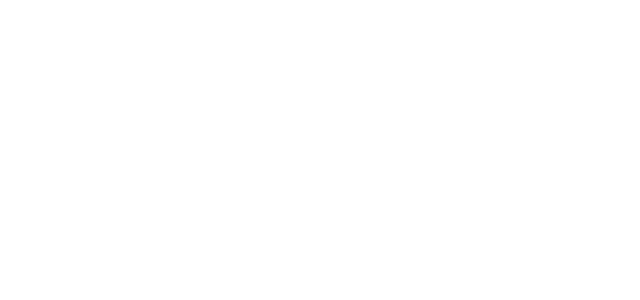
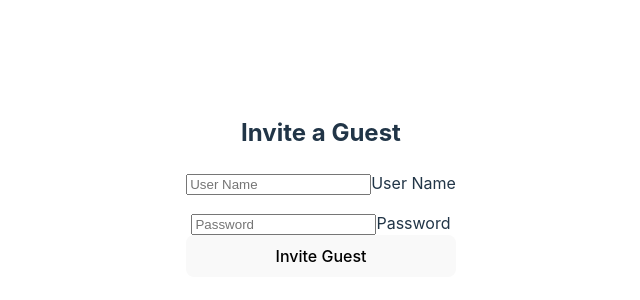
Before and after one commit to MichaelSault/HabitTracker, a React (Vite) app in the folder HabitTracker/: page /Login in a window 1280 px wide. Before the commit this address had no page. Shown: the part 206-506 px from the top of the page, without its empty margins (319-959 px from the left). Built offline with nearby package versions, Linux system fonts and the light colour scheme.

Commit message:
started building the user login page

```diff
--- a/HabitTracker/package.json
+++ b/HabitTracker/package.json
@@ -10,6 +10,7 @@
     "preview": "vite preview"
   },
   "dependencies": {
+    "@mui/material": "^5.14.14",
     "axios": "^1.5.1",
     "bootstrap": "^5.3.2",
     "cors": "^2.8.5",
@@ -19,6 +20,7 @@
     "mongoose": "^7.6.3",
     "nodemon": "^3.0.1",
     "react": "^18.2.0",
+    "react-bootstrap": "^2.9.1",
     "react-dom": "^18.2.0",
     "react-router-dom": "^6.17.0",
     "universal-cookie": "^6.1.1"
--- /dev/null
+++ b/HabitTracker/src/components/login.component.jsx
@@ -0,0 +1,89 @@
+import {Button, Form} from 'react-bootstrap';
+import {useState, useEffect} from 'react';
+
+import FloatingLabel from "react-bootstrap/FloatingLabel";
+
+import '../App.css';
+
+function Login() {
+    const [credentials, setCredentials] = useState({
+        username: "",
+        password: ""
+    });
+
+    const handleChange = (event) => {
+        const {name, value} = event.target;
+
+        setCredentials(prev => {
+            return {
+                ...prev,
+                [name]: value,
+            }
+        });
+    }
+
+    useEffect(() => {
+        console.log(credentials);
+    }, [credentials]);
+
+    const handleClick = async (event) => {
+        event.preventDefault();
+        console.log(credentials);
+
+        const loginData = await fetch('http://localhost:5000/login', {
+            method: 'POST',
+            headers: {
+                'Content-Type': 'application/json',
+                'Accept': 'application/json'
+            },
+            body: JSON.stringify({
+                ...credentials
+            })
+        })
+        .then(res => res.json());
+        console.log(loginData);
+    }
+
+    return (
+        <div id='bodyTest' style={{width:"100%", margin:"auto auto", textAlign:"center"}}>
+            <h2>Invite a Guest</h2>
+            <Form>
+                <Form.Group>
+                    <FloatingLabel
+                        controlId="userName"
+                        name="userName"
+                        label="User Name"
+                        className="mb-3"
+                    >
+                    <Form.Control
+                        name='userName'
+                        value={credentials.username}
+                        placeholder='User Name'
+                        style={{marginBottom: '1rem'}}
+                        onChange={handleChange}
+                    />
+                    </FloatingLabel>
+
+                    <FloatingLabel
+                        controlId="password"
+                        name="password"
+                        label="Password"
+                        className="mb-3"
+                    >
+                    <Form.Control
+                        name="password"
+                        value={credentials.password}
+                        placeholder='Password'
+                        onChange={handleChange}
+                        className="mb-3"
+                    />
+                    </FloatingLabel>
+                </Form.Group>
+                <Button variant="outline-dark" style={{width:"100%", marginBottom:'1rem'}} onClick={handleClick}>Invite Guest</Button>
+            </Form>
+        </div>
+    )
+
+}
+
+export default Login
--- a/HabitTracker/src/main.jsx
+++ b/HabitTracker/src/main.jsx
@@ -5,8 +5,8 @@
 import { BrowserRouter, Routes, Route } from 'react-router-dom';
 
 //import components
-import Home from './components/Home.jsx';
-
+import Home from './components/home.component.jsx';
+import Login from './components/login.component.jsx';
 
 ReactDOM.createRoot(document.getElementById('root')).render(
   <>
@@ -14,6 +14,7 @@
         <BrowserRouter>
           <Routes>
             <Route path='/' element={<Home />}/>
+            <Route path='/Login' element={<Login />}/>
           </Routes>
         </BrowserRouter>
       </React.StrictMode>
```
Also changed, not shown: HabitTracker/src/components/home.component.jsx (renamed from HabitTracker/src/components/Home.jsx), 1 other file (tests, documents, lock files or other folders).
